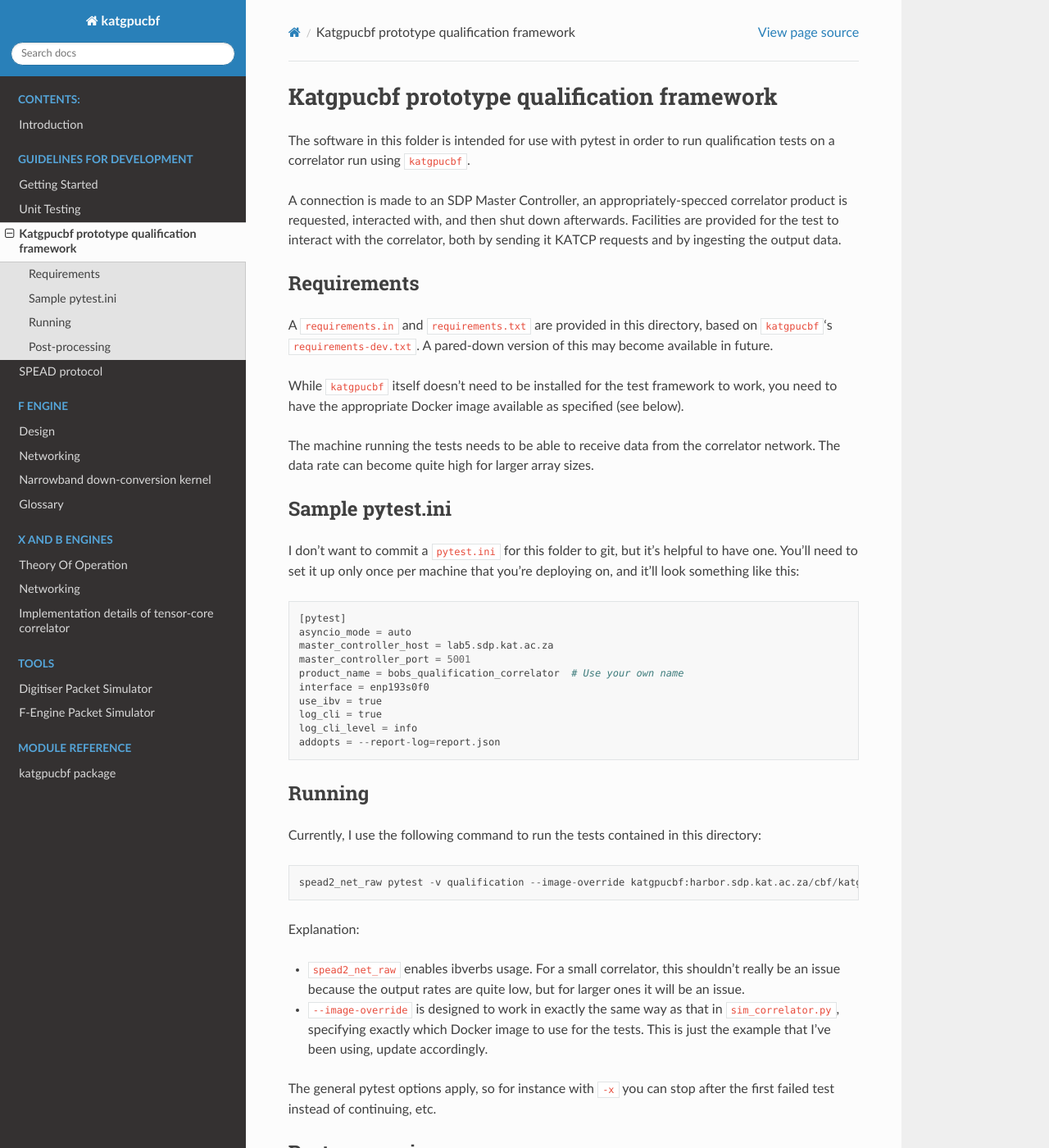
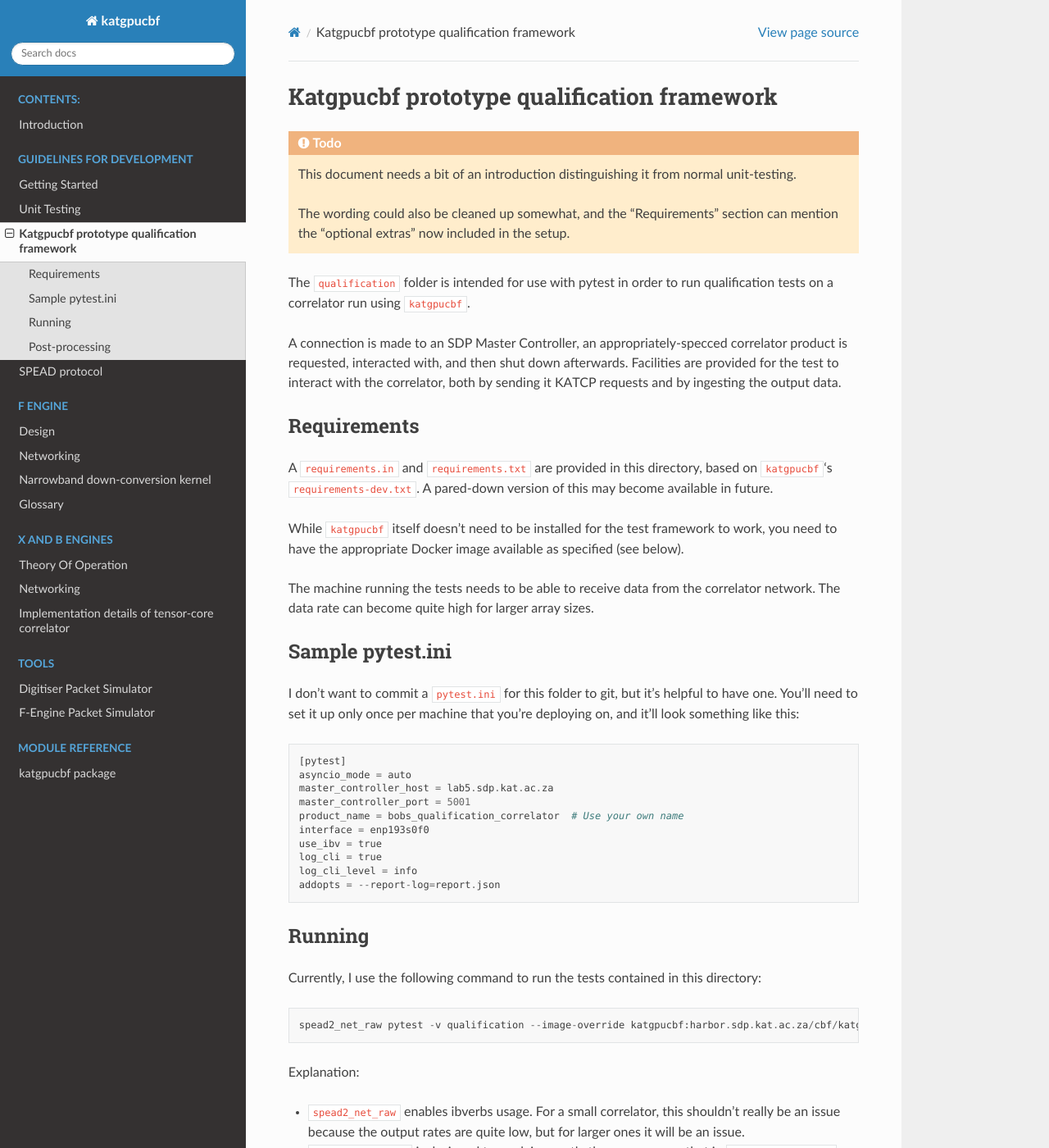
Before and after one commit to ska-sa/katgpucbf, a Sphinx documentation site: the page built from doc/qualification.rst, in a window 1280 px wide and 1400 px high. Shown: the whole window at 82% size. Built offline with Sphinx 7.4.7 and the Read the Docs theme 2.0.0, drawn with Linux system fonts in a browser that asks for light colours; formulas are drawn with MathJax 3; the version number could not be read and is left out; some of the changed text lies outside the part shown.

Commit message:
Add TODOs to qualification secion

```diff
--- a/doc/qualification.rst
+++ b/doc/qualification.rst
@@ -1,7 +1,15 @@
 Katgpucbf prototype qualification framework
 ===========================================
 
-The software in this folder is intended for use with pytest in order to
+.. todo::
+
+   This document needs a bit of an introduction distinguishing it from normal
+   unit-testing.
+
+   The wording could also be cleaned up somewhat, and the "Requirements" section
+   can mention the "optional extras" now included in the setup.
+
+The ``qualification`` folder is intended for use with pytest in order to
 run qualification tests on a correlator run using ``katgpucbf``.
 
 A connection is made to an SDP Master Controller, an
@@ -61,8 +69,7 @@ Explanation:
    low, but for larger ones it will be an issue.
 -  ``--image-override`` is designed to work in exactly the same way as
    that in ``sim_correlator.py``, specifying exactly which Docker image
-   to use for the tests. This is just the example that I've been using,
-   update accordingly.
+   to use for the tests.
 
 The general pytest options apply, so for instance with ``-x`` you can
 stop after the first failed test instead of continuing, etc.
@@ -70,6 +77,12 @@ stop after the first failed test instead of continuing, etc.
 Post-processing
 ---------------
 
+.. todo::
+
+   Bruce moved the report generator to this repo, this section will need to be
+   updated according to what he's written. I'll do that once I merge ``main``
+   back into this branch because there'll be conflicts, probably.
+
 I've been using the same ``generate_pdf_test_report`` currently living
 in ``dc_sand/test_report`` - so copy the ``report.json`` output from the
 test run to a local machine, and this should be all you need to generate
```
Also changed, not shown: other parts of doc/qualification.rst (+1 -1 lines).
